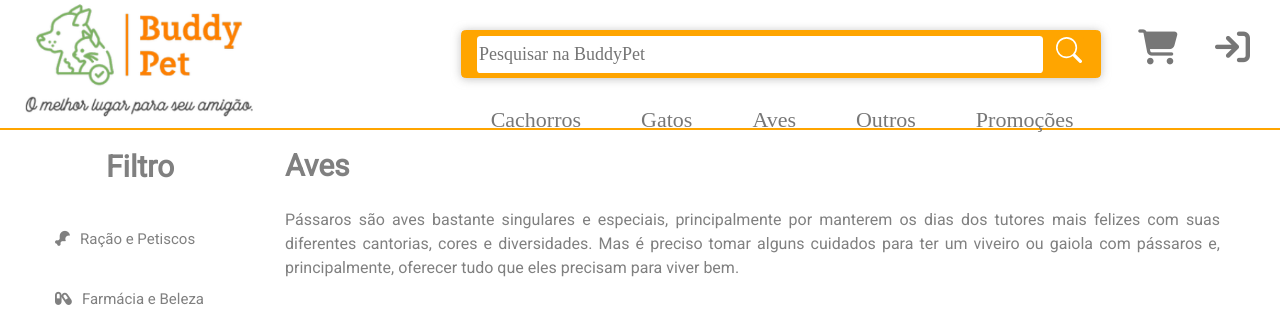
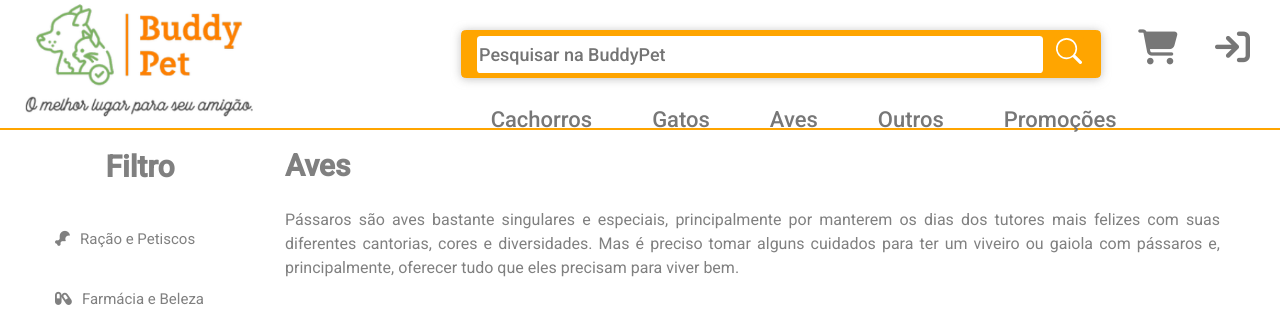
Before and after one commit to Buddy-Pet/Buddy-Pet-Projeto, a web app: file aves.html in a window 1280 px wide. Shown: the top 309 px of the page. Run offline with its HTML, style and script files only (its server is not run), Linux system fonts and the light colour scheme; some libraries are stand-ins or nearby versions.

Commit message:
Alteração da fonte do header de todos os arqruivos html

```diff
--- a/aves.html
+++ b/aves.html
@@ -5,6 +5,9 @@
     <meta http-equiv="X-UA-Compatible" content="IE=edge">
     <meta name="viewport" content="width=device-width, initial-scale=1.0">
     <script src="https://kit.fontawesome.com/b9dfb2e070.js" crossorigin="anonymous"></script>
+    <link rel="preconnect" href="https://fonts.googleapis.com">
+    <link rel="preconnect" href="https://fonts.gstatic.com" crossorigin>
+    <link href="https://fonts.googleapis.com/css2?family=Roboto:wght@500&display=swap" rel="stylesheet">
     <link rel="preconnect" href="https://fonts.googleapis.com">
     <link rel="preconnect" href="https://fonts.gstatic.com" crossorigin>
     <link href="https://fonts.googleapis.com/css2?family=Roboto&display=swap" rel="stylesheet">
@@ -21,7 +24,6 @@
 <body>
 
   <header>
-
 
     <div class="logo"><a href="home.html"><img src="img/logo.png" alt="Logo Buddy Pet"></a></div>
     <div class="logo_2"><a href="home.html"><img src="./img/logo.2.png" alt="Logo Buddy Pet"></a></div>
@@ -42,15 +44,10 @@
           <div class="sand"><button class="btn_icon_header"><i class="fa-solid fa-bars"></i></button></div>
         </div>
 
-
-
-
         <span class="carrinho" ><a href="carrinho.html"><i class="fas fa-shopping-cart"></i></a></span>
         <span class="login" ><a href="criarconta.html"><i class="fa-solid fa-arrow-right-to-bracket"></i></a></span>
         <span class="cadastre" ><a href="criarconta.html">Entrar | Cadastrar</a></span>
-
       </div>
-
 
       <div class="branco"></div>
 
@@ -63,12 +60,7 @@
       </div>
 
     </nav>
-
-
-
-
-
-</header>
+  </header>
 
     <!--============================================= Sidebar================================================== -->
   <main>
--- a/css/header.css
+++ b/css/header.css
@@ -4,6 +4,11 @@
 	box-sizing: border-box;
 }
 
+
+header * {
+	font-family: 'Roboto', sans-serif;
+	font-weight: 550;
+}
 
 header {
 	width: 100%;
@@ -249,7 +254,7 @@ header .formulario {
 
 }
 
-@media screen and (max-width: 740px){
+@media screen and (max-width: 770px){
 	.carrinho {
 		display: none;
 	}
--- a/produto.html
+++ b/produto.html
@@ -5,6 +5,9 @@
 <meta http-equiv="X-UA-Compatible" content="IE=edge">
 <meta name="viewport" content="width=device-width, initial-scale=1.0">
 <script src="https://kit.fontawesome.com/b9dfb2e070.js" crossorigin="anonymous"></script>
+<link rel="preconnect" href="https://fonts.googleapis.com">
+<link rel="preconnect" href="https://fonts.gstatic.com" crossorigin>
+<link href="https://fonts.googleapis.com/css2?family=Roboto:wght@500&display=swap" rel="stylesheet">
 <link rel="preconnect" href="https://fonts.googleapis.com">
 <link rel="preconnect" href="https://fonts.gstatic.com" crossorigin>
 <link href="https://fonts.googleapis.com/css2?family=Roboto&display=swap" rel="stylesheet">
@@ -45,9 +48,7 @@
       <span class="carrinho" ><a href="carrinho.html"><i class="fas fa-shopping-cart"></i></a></span>
       <span class="login" ><a href="criarconta.html"><i class="fa-solid fa-arrow-right-to-bracket"></i></a></span>
       <span class="cadastre" ><a href="criarconta.html">Entrar | Cadastrar</a></span>
-
     </div>
-
 
     <div class="branco"></div>
 
@@ -60,7 +61,6 @@
     </div>
 
   </nav>
-
 </header>
 
 <!-- ========================MAIN========================MAIN======================== -->
--- a/promocoes.html
+++ b/promocoes.html
@@ -5,6 +5,9 @@
     <meta http-equiv="X-UA-Compatible" content="IE=edge">
     <meta name="viewport" content="width=device-width, initial-scale=1.0">
     <script src="https://kit.fontawesome.com/b9dfb2e070.js" crossorigin="anonymous"></script>
+    <link rel="preconnect" href="https://fonts.googleapis.com">
+    <link rel="preconnect" href="https://fonts.gstatic.com" crossorigin>
+    <link href="https://fonts.googleapis.com/css2?family=Roboto:wght@500&display=swap" rel="stylesheet">
     <link rel="preconnect" href="https://fonts.googleapis.com">
     <link rel="preconnect" href="https://fonts.gstatic.com" crossorigin>
     <link href="https://fonts.googleapis.com/css2?family=Roboto&display=swap" rel="stylesheet">
@@ -44,7 +47,6 @@
         <span class="carrinho" ><a href="carrinho.html"><i class="fas fa-shopping-cart"></i></a></span>
         <span class="login" ><a href="criarconta.html"><i class="fa-solid fa-arrow-right-to-bracket"></i></a></span>
         <span class="cadastre" ><a href="criarconta.html">Entrar | Cadastrar</a></span>
-
       </div>
 
       <div class="branco"></div>
@@ -58,7 +60,6 @@
       </div>
 
     </nav>
-
 </header>
 
     <!--============================================= Sidebar================================================== -->
--- a/quemsomos.html
+++ b/quemsomos.html
@@ -5,6 +5,9 @@
   <meta http-equiv="X-UA-Compatible" content="IE=edge">
   <meta name="viewport" content="width=device-width, initial-scale=1.0">
   <script src="https://kit.fontawesome.com/b9dfb2e070.js" crossorigin="anonymous"></script>
+  <link rel="preconnect" href="https://fonts.googleapis.com">
+  <link rel="preconnect" href="https://fonts.gstatic.com" crossorigin>
+  <link href="https://fonts.googleapis.com/css2?family=Roboto:wght@500&display=swap" rel="stylesheet">
   <link rel="stylesheet" href="css/header.css">
   <link rel="stylesheet" href="css/quemsomos.css">
   <link rel="stylesheet" href="css/footer.css">
@@ -41,7 +44,6 @@
         <span class="carrinho" ><a href="carrinho.html"><i class="fas fa-shopping-cart"></i></a></span>
         <span class="login" ><a href="criarconta.html"><i class="fa-solid fa-arrow-right-to-bracket"></i></a></span>
         <span class="cadastre" ><a href="criarconta.html">Entrar | Cadastrar</a></span>
-
       </div>
 
       <div class="branco"></div>
@@ -55,7 +57,6 @@
       </div>
 
     </nav>
-
 </header>
 
   <!-- ========================MAIN========================MAIN======================== -->
```
Also changed, not shown: cachorros.html (+4 -12 lines), carrinho.html (+4 -8 lines), gatos.html (+4 -6 lines), home.html (+3 -11 lines), outros.html (+4 -3 lines), politicas.html (+4 -4 lines).
